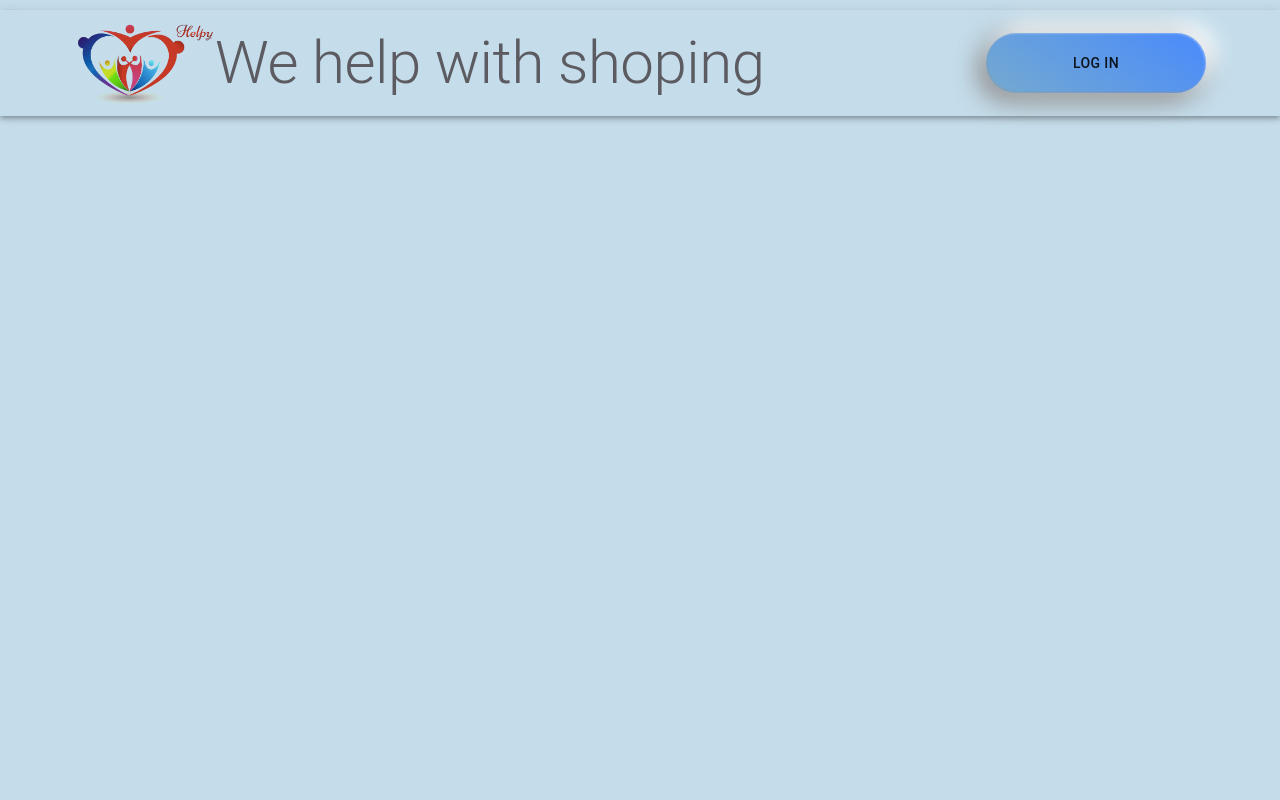
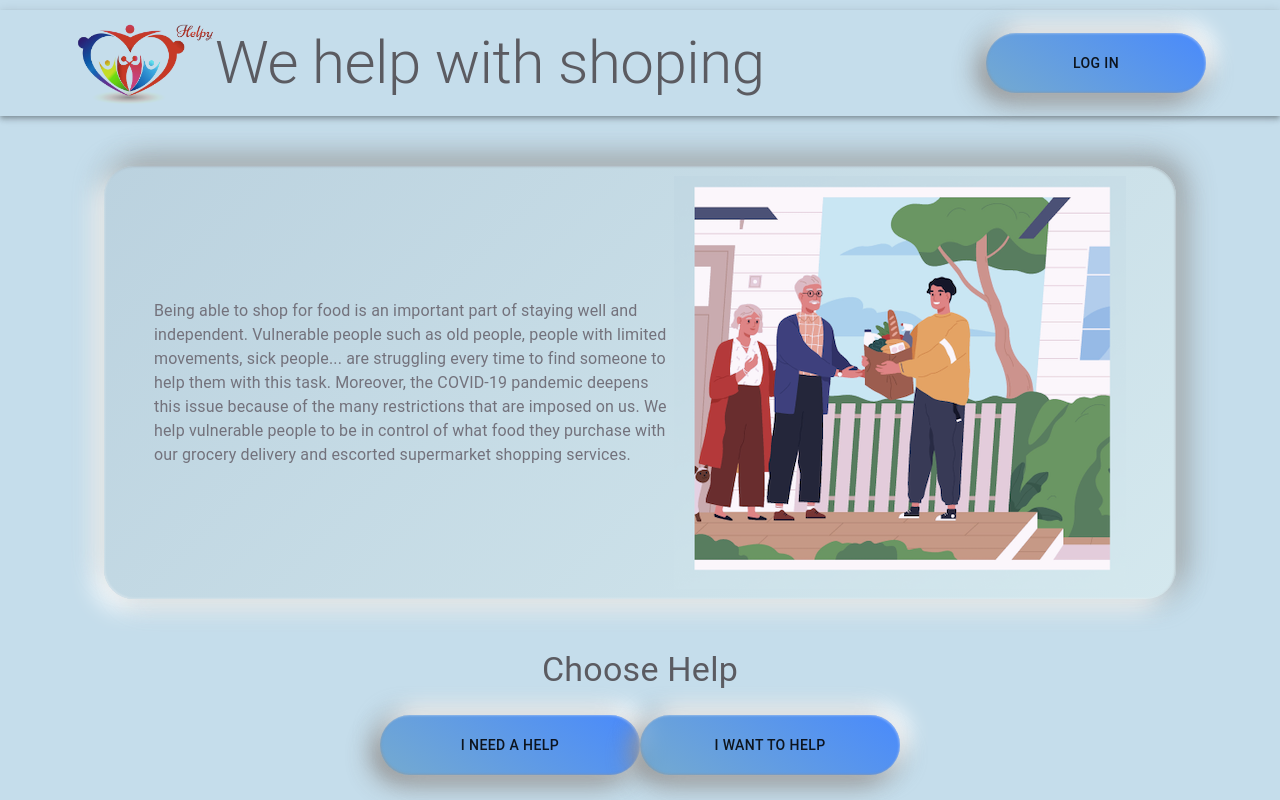
Before and after one commit to tahminarasoli/fp-11-12-1, a React (Create React App) app in the folder client/: page /help in a window 1280 px wide. Built offline with nearby package versions, Linux system fonts and the light colour scheme; no server answers.

Commit message:
added help page

```diff
--- a/client/src/App.js
+++ b/client/src/App.js
@@ -1,5 +1,6 @@
-import React, {  useEffect } from 'react'
-import Home from "./components/Home/Home"
+import React, {  useEffect } from 'react';
+import Home from "./components/Home/Home";
+import Help from "./components/Help/Help";
 import { BrowserRouter, Switch, Route } from 'react-router-dom';
 
 import { useDispatch } from "react-redux";
@@ -22,6 +23,7 @@ const App = () => {
     <Switch>
       <Route path="/" exact component={Home} />
       <Route path="/auth" exact component={Auth} />
+      <Route path="/help" exact component={Help} />
     </Switch>
   </BrowserRouter>
 
--- a/client/src/actions/auth.js
+++ b/client/src/actions/auth.js
@@ -5,7 +5,7 @@ export const login = (formData, history) => async (dispatch) => {
 try {
  // log in the user
 
- history.push('/');
+ history.push('/help');
 } catch (error) {
 console.log(error);
 };
@@ -15,7 +15,7 @@ export const register = (formData, history) => async (dispatch) => {
     try {
      // register the user
 
-     history.push('/');
+     history.push('/help');
     } catch (error) {
     console.log(error);
     };
--- a/client/src/components/Auth/Auth.js
+++ b/client/src/components/Auth/Auth.js
@@ -70,16 +70,14 @@ const Auth = () => {
                </>
                )}
                </Grid>
-               <Button type="submit" fullWidth variant="contained"  className={classes.submit}>
+               <Button  type="submit" fullWidth variant="contained"  className={classes.submit}>
                    {isRegister ? 'Sign Up' : 'Log In'}
                </Button>
                <Grid container justify="center">
-                    <Grid item >
-                        <Button  className={classes.switch} variant='contained' onClick={switchMode}>
+                    <Button  className={classes.switch} variant='contained' onClick={switchMode}>
                             { isRegister ? 'Already have an account? Log In' : "Don't have an account? Sign Up"}
                         </Button>
                     </Grid>
-               </Grid>
                </form>
            </Paper>
            </Container>
--- /dev/null
+++ b/client/src/components/Help/Help.js
@@ -0,0 +1,30 @@
+import React from 'react';
+
+import { Button, Paper, Grid, Typography, Container } from '@material-ui/core';
+import { Link } from 'react-router-dom';
+import home from '../../images/home.png';
+import useStyles from './styles';
+
+
+
+
+ const Help = () => {
+    const classes = useStyles();
+
+    return (
+        <Container component='main' >
+       <Paper className={classes.container} elevation={2} >
+      <Typography className={classes.paragraph}>Being able to shop for food is an important part of staying well and independent. Vulnerable people such as old people, people with limited movements, sick people... are struggling every time to find someone to help them with this task. Moreover, the COVID-19 pandemic deepens this issue because of the many restrictions that are imposed on us. We help vulnerable people to be in control of what food they purchase with our grocery delivery and escorted supermarket shopping services.
+</Typography>
+<img className={classes.image} src={home} alt="home" />
+</Paper>
+<Typography className={classes.header} variant='h4'>Choose Help</Typography>
+  <Grid container justify='center' >
+  <Button component={Link} to="/" className={classes.button} >I Need a Help</Button>
+  <Button component={Link} to="/" className={classes.button} >I Want to Help</Button>
+  </Grid>
+</Container>
+    )
+}
+
+export default Help;
--- /dev/null
+++ b/client/src/components/Help/styles.js
@@ -0,0 +1,38 @@
+import { makeStyles } from '@material-ui/core/styles';
+
+export default makeStyles((theme) => ({
+
+     header: {
+     textAlign: 'center',
+        color: '#5B5B61',
+     },
+
+     image: {
+        position: 'flex',
+     },
+      container: {
+        background: 'linear-gradient(135deg, #D4E8EE 0%, #BBD2DF 0%, #D4E8EE 100%)',
+        boxShadow: '-11px -11px 22px rgba(157, 164, 167, 0.2), 11px 11px 22px rgba(157, 164, 167, 0.2), -11px 11px 22px rgba(255, 255, 255, 0.9), 11px -11px 28px rgba(157, 164, 167, 0.9), inset 1px -1px 2px rgba(255, 255, 255, 0.3), inset -1px 1px 2px rgba(157, 164, 167, 0.5)',
+        borderRadius: 30,
+          margin: ' 50px 80px',
+          display: 'flex',
+
+
+          alignItems: 'center',
+          padding: '10px 50px',
+         },
+         paragraph: {
+            textDecoration: 'none',
+            color:   'rgba(115, 114, 124, 1)',
+
+         },
+         button: {
+           width: '260px',
+            height: '60px',
+            margin: theme.spacing(3, 0, 2),
+            background: 'linear-gradient( 35deg, rgba(37, 120, 180, 0.5), rgba(73, 138, 252, 1))' ,
+            borderRadius: 30,
+            boxShadow: '10px 10px 20px rgba(149, 149, 149, 0.2), -10px -10px 20px rgba(149, 149, 149, 0.2), 10px -10px 20px rgba(255, 255, 255, 0.9), -10px 10px 25px rgba(149, 149, 149, 0.9), inset -1px 1px 2px rgba(255, 255, 255, 0.3), inset 1px -1px 2px rgba(149, 149, 149, 0.5)',
+        },
+
+}))
--- a/client/src/components/Navbar/Navbar.js
+++ b/client/src/components/Navbar/Navbar.js
@@ -16,7 +16,7 @@ const user = null;
             <AppBar className={classes.appBar} position="static" >
               <div className={classes.brandContainer}>
             <img className={classes.image} src={logo} alt="logo" />
-            <Typography component={Link} to ="/" className={classes.heading} variant="h2" align="center" >We help with shoping </Typography>
+            <Typography component={Link} to ="/" className={classes.heading} variant="h2" >We help with shoping </Typography>
             </div>
             <Toolbar className={classes.toolbar}>
               {user ? (
```
Also changed, not shown: client/src/api/index.js (line endings or trailing spaces), client/src/images/home.png (added).
